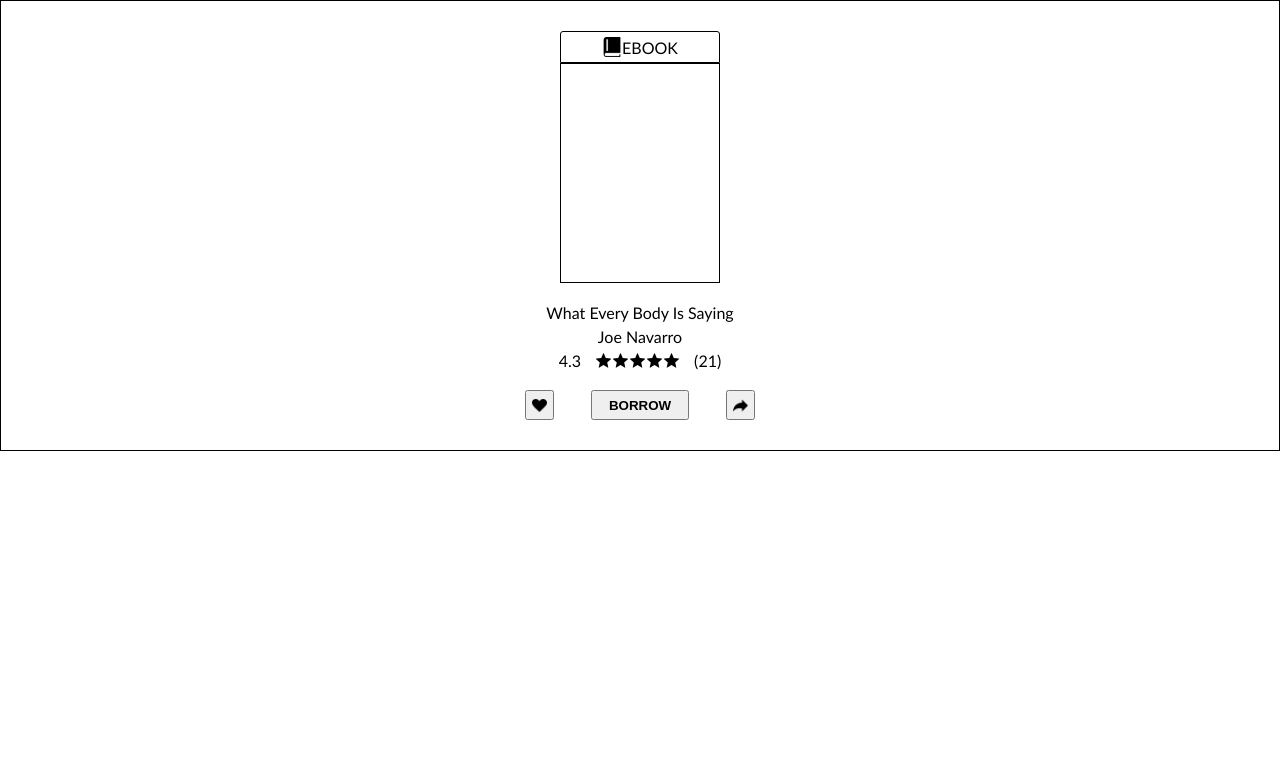
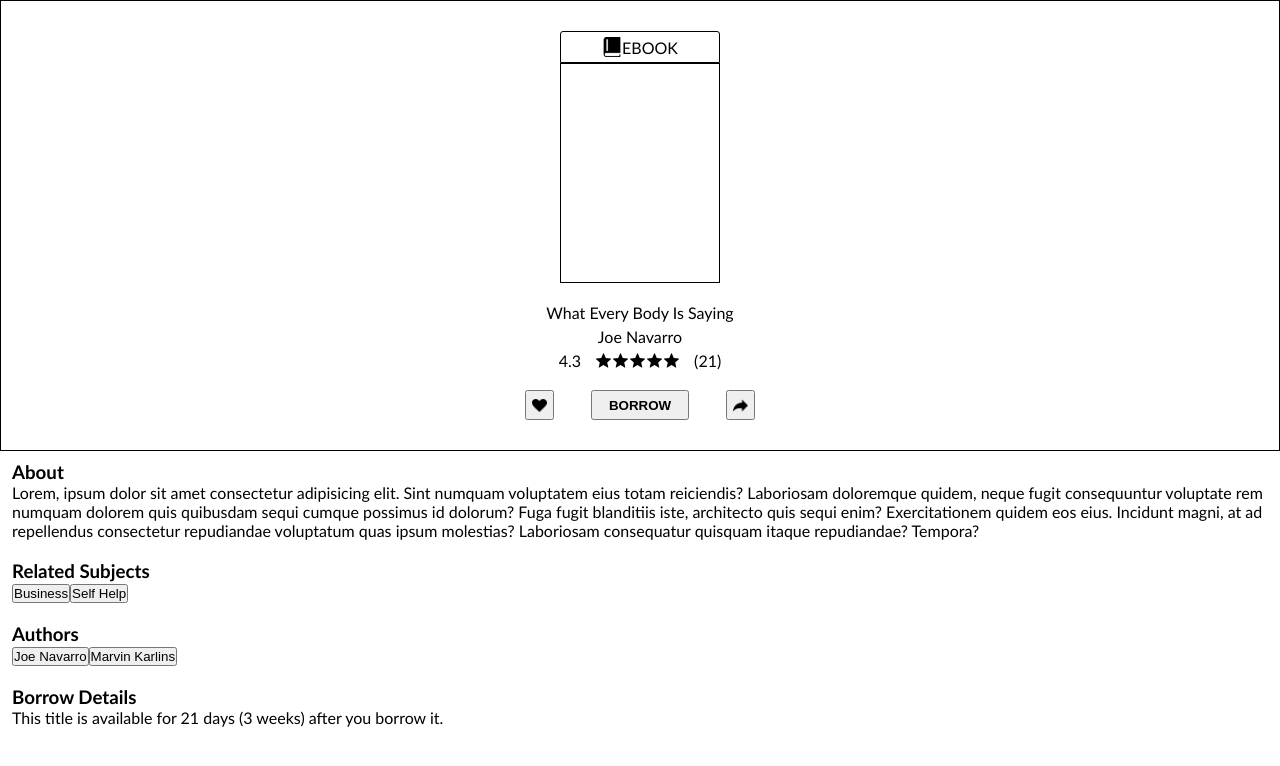
Before and after one commit to wil-l-l/Library-Full-Stack-Project, a React (Vite) app in the folder frontend/: page /book in a window 1280 px wide. Shown: the top 766 px of the page. Built offline with nearby package versions, Linux system fonts and the light colour scheme.

Commit message:
Add the html for the rest of the 'MediaPage' component

```diff
--- a/frontend/src/pages/MediaPage/MediaPage.css
+++ b/frontend/src/pages/MediaPage/MediaPage.css
@@ -89,3 +89,10 @@
   padding: 0px 16px;
   font-weight: 600;
 }
+
+.media-page__body-box {
+  padding: 10px 12px;
+  display: flex;
+  flex-direction: column;
+  row-gap: 20px;
+}
--- a/frontend/src/pages/MediaPage/MediaPage.jsx
+++ b/frontend/src/pages/MediaPage/MediaPage.jsx
@@ -13,7 +13,7 @@
   ratersCount = null,
 }) => {
   return (
-    <section className="media-page">
+    <section className="media-page" style={{ paddingBottom: "200px" }}>
       <div className="media-page__entry-box">
         <div className="media-page__entry-box__media-display-box">
           <div className="media-page__entry-box__media-type-box">
@@ -92,6 +92,39 @@
           </button>
         </div>
       </div>
+      <div className="media-page__body-box">
+        <div className="media-page__body-box__about-box">
+          <h3>About</h3>
+          <p>
+            Lorem, ipsum dolor sit amet consectetur adipisicing elit. Sint
+            numquam voluptatem eius totam reiciendis? Laboriosam doloremque
+            quidem, neque fugit consequuntur voluptate rem numquam dolorem quis
+            quibusdam sequi cumque possimus id dolorum? Fuga fugit blanditiis
+            iste, architecto quis sequi enim? Exercitationem quidem eos eius.
+            Incidunt magni, at ad repellendus consectetur repudiandae voluptatum
+            quas ipsum molestias? Laboriosam consequatur quisquam itaque
+            repudiandae? Tempora?
+          </p>
+        </div>
+        <div className="media-page__body-box__details-box">
+          <h3>Related Subjects</h3>
+          <button>Business</button>
+          <button>Self Help</button>
+        </div>
+        <div className="media-page__body-box__details-box">
+          <h3>Authors</h3>
+          <button>Joe Navarro</button>
+          <button>Marvin Karlins</button>
+        </div>
+        <div className="media-page__body-box__borrow-details-box">
+          <h3>Borrow Details</h3>
+          <div className="media-page__body-box_borrow-details-box__text-box">
+            <p>
+              This title is available for 21 days (3 weeks) after you borrow it.
+            </p>
+          </div>
+        </div>
+      </div>
     </section>
   );
 };
```
